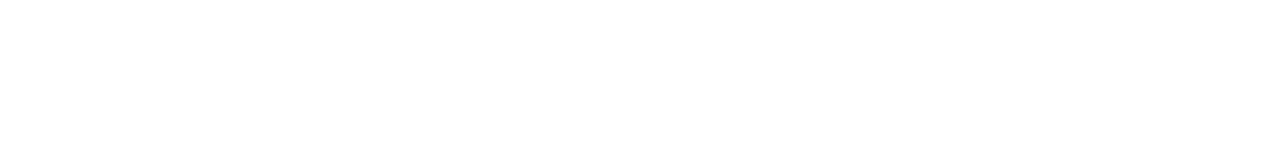
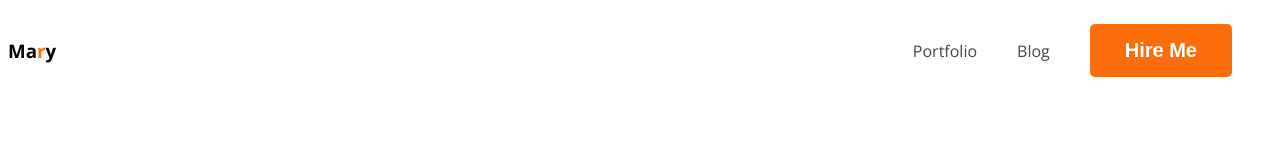
Before and after one commit to NaharJannathun/webdeveloper-portfolio, a plain HTML site: page index.html in a window 1280 px wide. Drawn offline with nearby package versions, Linux system fonts and the light colour scheme.

Commit message:
added header

```diff
--- a/index.html
+++ b/index.html
@@ -5,10 +5,25 @@
     <meta charset="UTF-8">
     <meta name="viewport" content="width=device-width, initial-scale=1.0">
     <title>Web Developer Portfolio</title>
+    <link rel="preconnect" href="https://fonts.googleapis.com">
+    <link rel="preconnect" href="https://fonts.gstatic.com" crossorigin>
+    <link href="https://fonts.googleapis.com/css2?family=Open+Sans:ital,wght@0,400;0,600;0,700;0,800;1,400&display=swap"
+        rel="stylesheet">
+    <link rel="stylesheet" href="styles/porfolio.css">
 </head>
 
 <body>
-    <header></header>
+    <header>
+        <nav>
+            <h3 class="nav-title">Ma<span class="text-primary">r</span>y</h3>
+            <ul>
+                <li><a href="">Portfolio</a></li>
+                <li><a href="">Blog</a></li>
+                <li><button class="btn-primary">Hire Me</button></li>
+            </ul>
+
+        </nav>
+    </header>
     <main> </main>
     <footer></footer>
 </body>
--- /dev/null
+++ b/styles/porfolio.css
@@ -0,0 +1,50 @@
+/* common shared style */
+body {
+    font-family: 'Open Sans', sans-serif;
+}
+
+.text-primary {
+    color: #FD6E0A;
+}
+
+.btn-primary {
+    border-radius: 5px;
+    background: #FD6E0A;
+    border: 0;
+
+    color: white;
+    font-size: 20px;
+    font-weight: 700;
+    padding: 15px 35px;
+}
+
+nav {
+    display: flex;
+    justify-content: space-between;
+    align-items: center;
+}
+
+nav-title {
+    color: var(--Dark-01, #181818);
+
+    font-size: 55px;
+
+    font-weight: 800;
+
+}
+
+nav>ul {
+    display: flex;
+    align-items: center;
+}
+
+nav li {
+    list-style: none;
+    margin-right: 40px;
+
+}
+
+nav a {
+    text-decoration: none;
+    color: #474747;
+}
```
